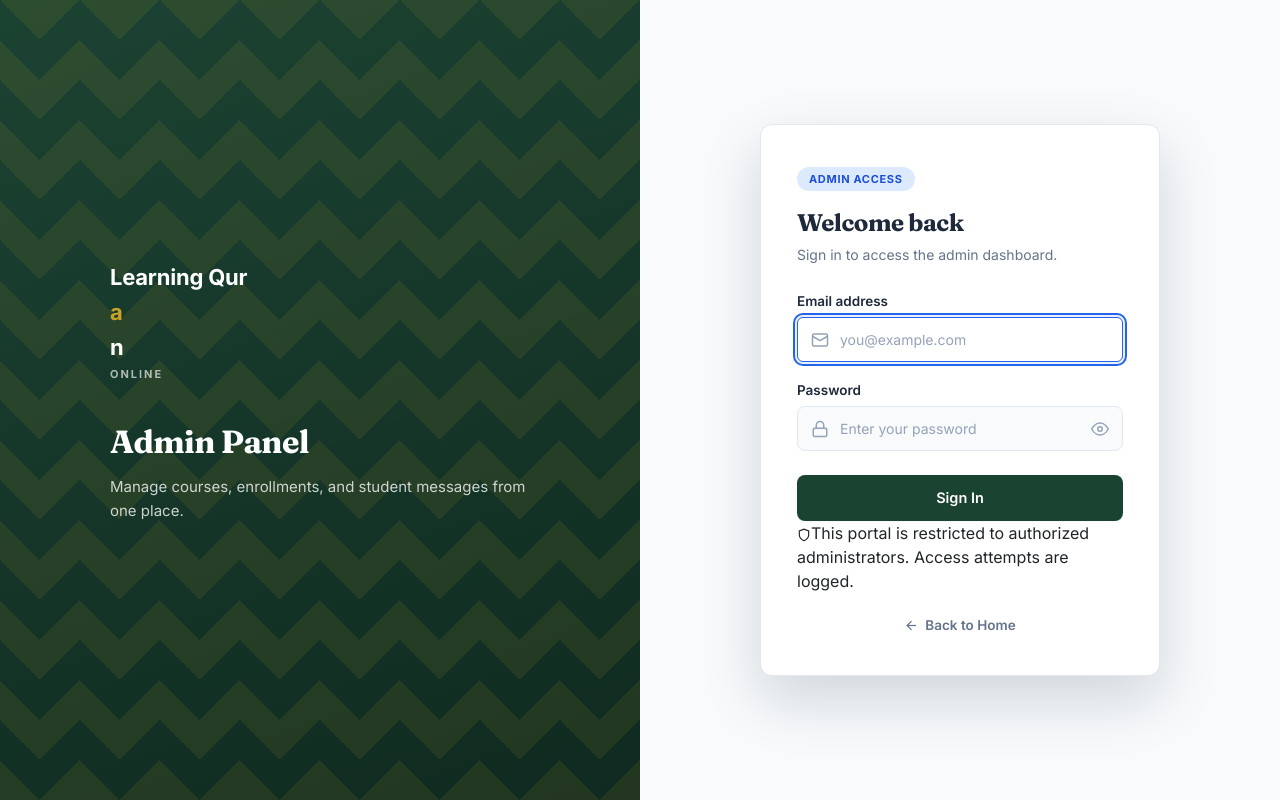
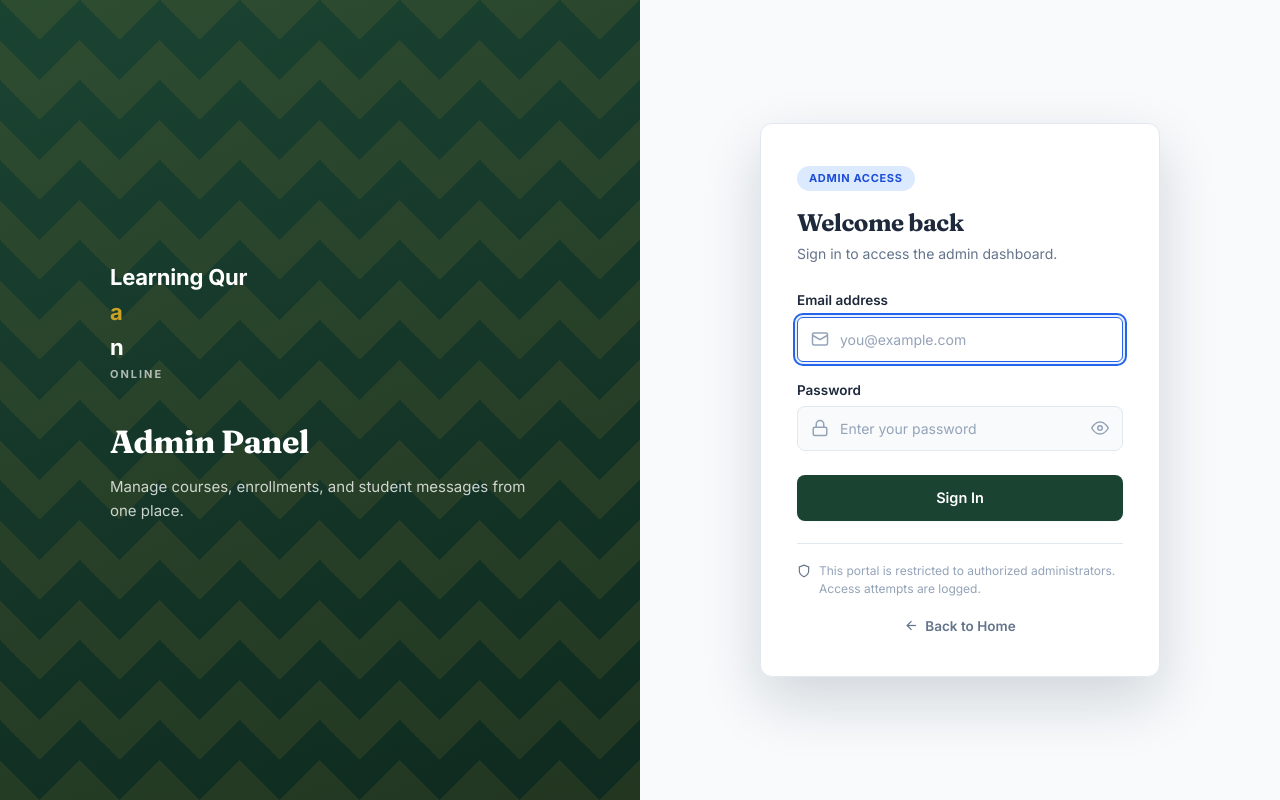
Before and after one commit to Waqashakim1122/Learn-Quran-Online, a React (Create React App) app: page /login in a window 1280 px wide. Built offline with nearby package versions, Linux system fonts and the light colour scheme; no server answers; a web font is replaced by a local one.

Commit message:
Refactor AdminLogin.css with new styles and structure

```diff
--- a/src/Admin/Pages/AdminLogin.css
+++ b/src/Admin/Pages/AdminLogin.css
@@ -22,6 +22,10 @@
     --danger:#DC2626;
     --danger-bg:#FEE2E2;
     --danger-fg:#DC2626;
+
+    --warning-bg:#FEF3C7;
+    --warning-fg:#B45309;
+    --warning-border:#FDE68A;
 
     --info:#2563EB;
     --info-bg:#DBEAFE;
@@ -209,6 +213,12 @@ ALERT
     flex-shrink:0;
 }
 
+.al-alert-warning{
+    background:var(--warning-bg);
+    color:var(--warning-fg);
+    border:1px solid var(--warning-border);
+}
+
 /* ======================================
 FIELDS
 ====================================== */
@@ -262,6 +272,12 @@ FIELDS
     box-shadow:0 0 0 3px rgba(37,99,235,.1);
 }
 
+.al-input-wrap input:disabled{
+    background:var(--hover);
+    color:var(--muted);
+    cursor:not-allowed;
+}
+
 .al-eye-btn{
     position:absolute;
     right:6px;
@@ -277,9 +293,14 @@ FIELDS
     transition:color var(--dur-fast) var(--ease), background var(--dur-fast) var(--ease);
 }
 
-.al-eye-btn:hover{
+.al-eye-btn:hover:not(:disabled){
     color:var(--primary);
     background:var(--hover);
+}
+
+.al-eye-btn:disabled{
+    color:var(--border-strong);
+    cursor:not-allowed;
 }
 
 /* ======================================
@@ -329,6 +350,28 @@ SUBMIT
 }
 
 /* ======================================
+SECURITY NOTE
+====================================== */
+
+.al-security-note{
+    display:flex;
+    align-items:flex-start;
+    gap:8px;
+    margin-top:22px;
+    padding-top:18px;
+    border-top:1px solid var(--border);
+    color:var(--muted);
+    font-size:12px;
+    line-height:1.5;
+}
+
+.al-security-note svg{
+    flex-shrink:0;
+    margin-top:2px;
+    color:var(--secondary);
+}
+
+/* ======================================
 BACK LINK
 ====================================== */
 
@@ -337,7 +380,7 @@ BACK LINK
     align-items:center;
     justify-content:center;
     gap:6px;
-    margin-top:22px;
+    margin-top:18px;
     color:var(--secondary);
     font-size:13.5px;
     font-weight:600;
```
